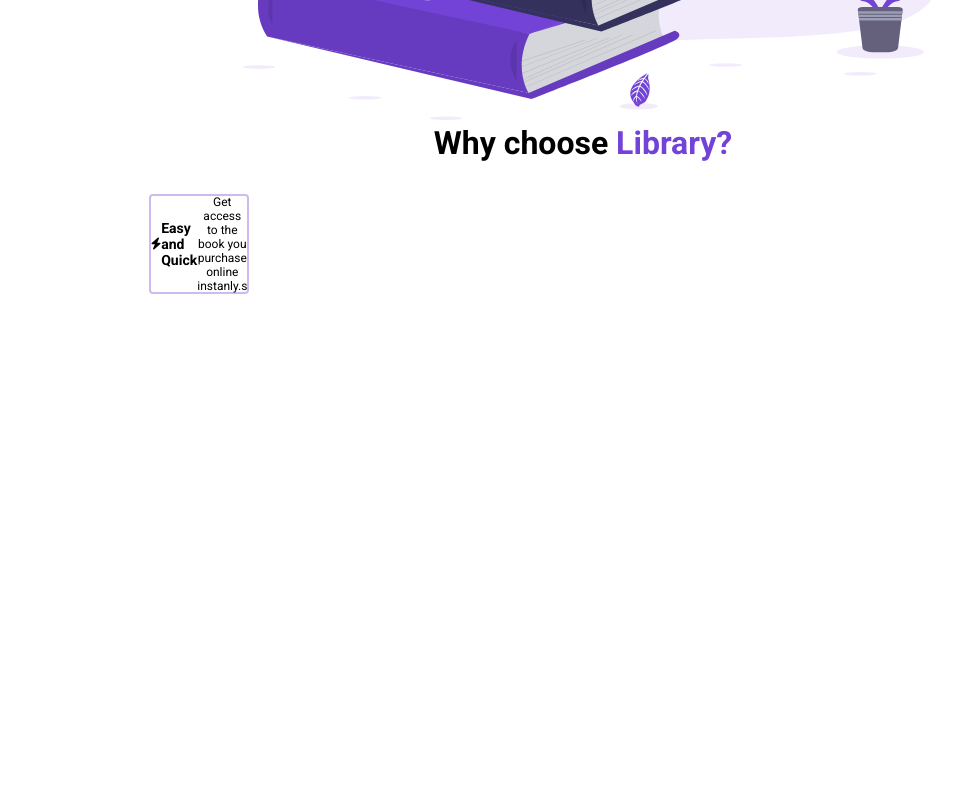
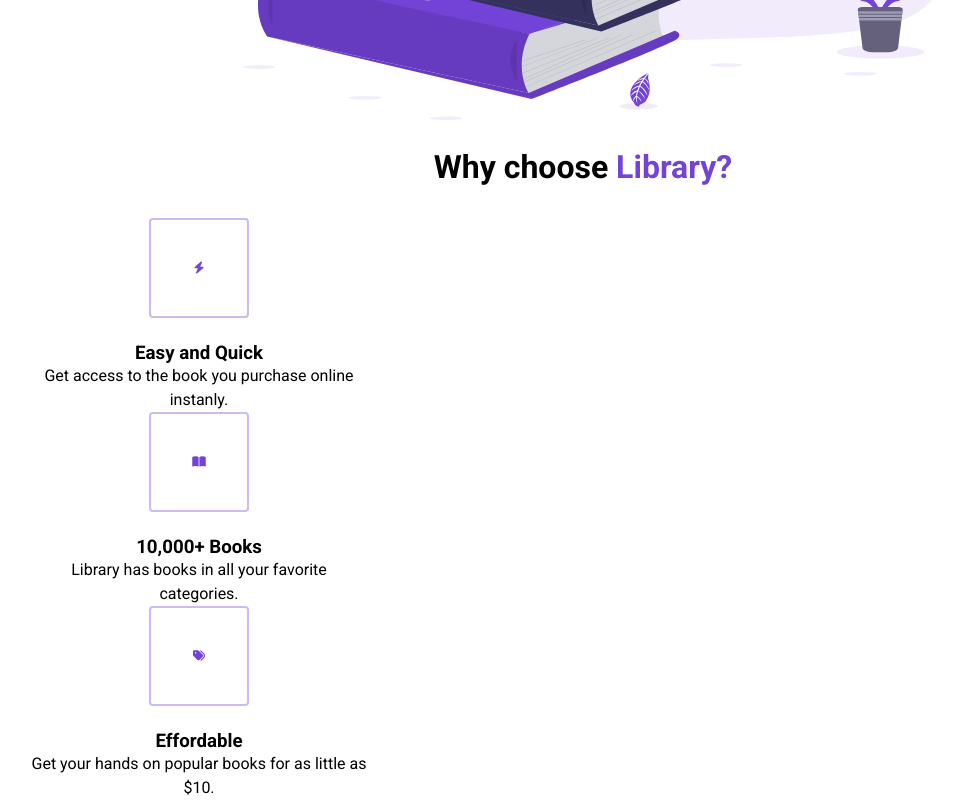
Before and after one commit to khoile1122/Ecommerce, a plain HTML site: page index.html in a window 1280 px wide. Shown: the part 806-1606 px from the top of the page, without its empty margins (57-1019 px from the left). Before the commit the page ends 1124 px from the top, so only its background shows below. Drawn offline with Linux system fonts and the light colour scheme.

Commit message:
hightlights

```diff
--- a/index.html
+++ b/index.html
@@ -46,17 +46,40 @@
                         <div class="highlight">
                             <div class="highlight__img">
                                 <i class="fas fa-bolt"></i>
+                            </div>
                                 <h3 class="highlight_subtitle">
                                     Easy and Quick
                                 </h3>
                                 <p class="highlight__para">
-                                    Get access to the book you purchase online instanly.s
+                                    Get access to the book you purchase online instanly.
                                 </p>
-
+                        </div>
+                    </div>
+                    <div class="highlight__wrapper">
+                        <div class="highlight">
+                            <div class="highlight__img">
+                                <i class="fas fa-book-open"></i>
                             </div>
-
+                                <h3 class="highlight_subtitle">
+                                    10,000+ Books
+                                </h3>
+                                <p class="highlight__para">
+                                    Library has books in all your favorite categories.
+                                </p>
                         </div>
-
+                    </div>
+                    <div class="highlight__wrapper">
+                        <div class="highlight">
+                            <div class="highlight__img">
+                                <i class="fas fa-tags"></i>
+                            </div>
+                                <h3 class="highlight_subtitle">
+                                    Effordable
+                                </h3>
+                                <p class="highlight__para">
+                                    Get your hands on popular books for as little as $10.
+                                </p>
+                        </div>
                     </div>
                 </div>
             </div>
--- a/styles.css
+++ b/styles.css
@@ -13,6 +13,10 @@ nav {
 
 img {
     width: 100%;
+}
+
+p {
+    line-height: 1.5;
 }
 
 .nav__container {
@@ -77,6 +81,7 @@ header {
     display: flex;
     flex-direction: column;
     justify-content: space-around;
+    margin-bottom: 24px;
 }
 
 .header__description {
@@ -155,6 +160,7 @@ HIGHLIGHT
 
 .highlight__img {
     border: 2px solid #7342d65d;
+    color: #7342d6;
     width: 100px;
     height: 100px;
     display: flex;
@@ -163,6 +169,8 @@ HIGHLIGHT
     border-radius: 4px;
     font-size: 12px;
     margin-bottom: 24px;
+    flex-direction: column;
+    text-align: center;
 }
 
 .highlight__subtitle {
```
